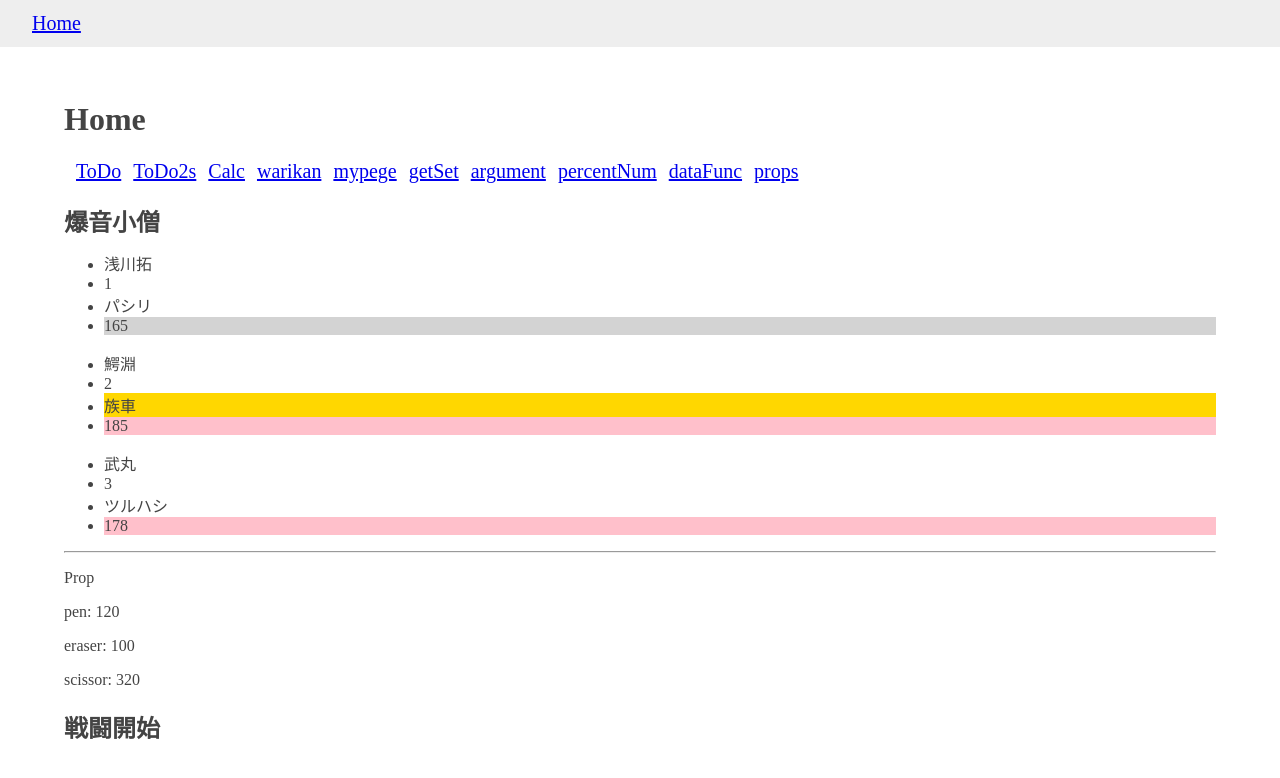
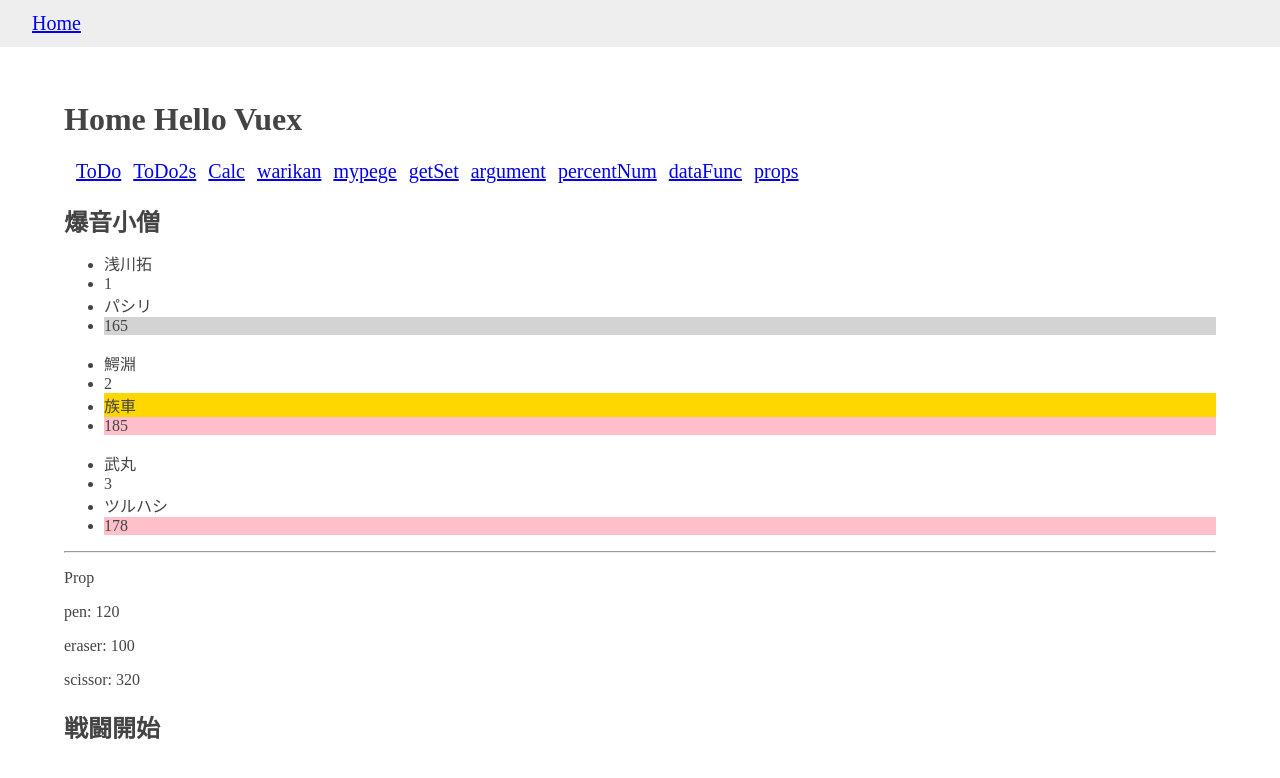
Before and after one commit to BoxPistols/hello-nuxt, a Nuxt app: page / in a window 1280 px wide. Shown: the top 778 px of the page. Built offline with nearby package versions, Linux system fonts and the light colour scheme.

Commit message:
Vuex Base

```diff
--- a/pages/index.vue
+++ b/pages/index.vue
@@ -1,6 +1,8 @@
 <template>
 <div class="container">
-  <h1>Home</h1>
+
+  <h1>Home {{ $store.state.msg }}</h1>
+
   <div class="columns">
     <router-link to="/todo">ToDo</router-link>
     <nuxt-link to="/todo2">ToDo2s</nuxt-link>
@@ -21,7 +23,6 @@
 
 </div>
 </template>
-
 
 <script>
 import Member from '~/components/member.vue'
--- /dev/null
+++ b/store/index.js
@@ -0,0 +1,12 @@
+import Vuex from "vuex"
+
+const store = () => {
+  return new Vuex.Store({
+    state: function(){
+      return {
+        msg: 'Hello Vuex'
+      }
+    }
+  })
+}
+export default store
```
